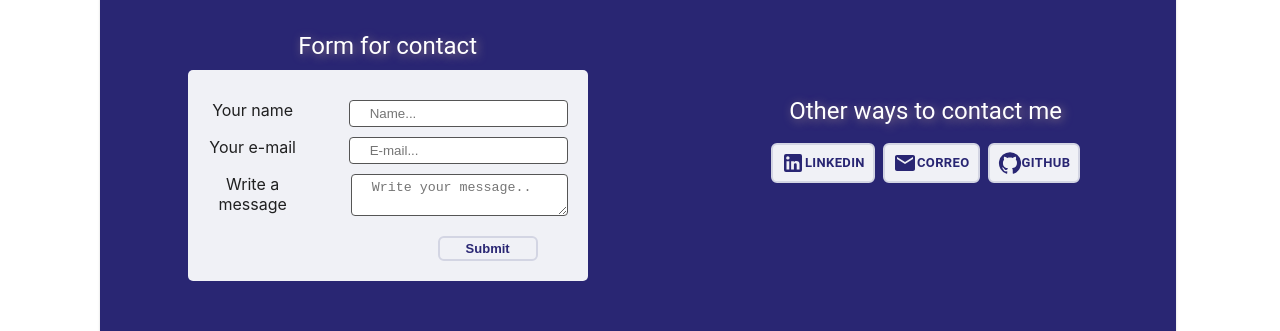
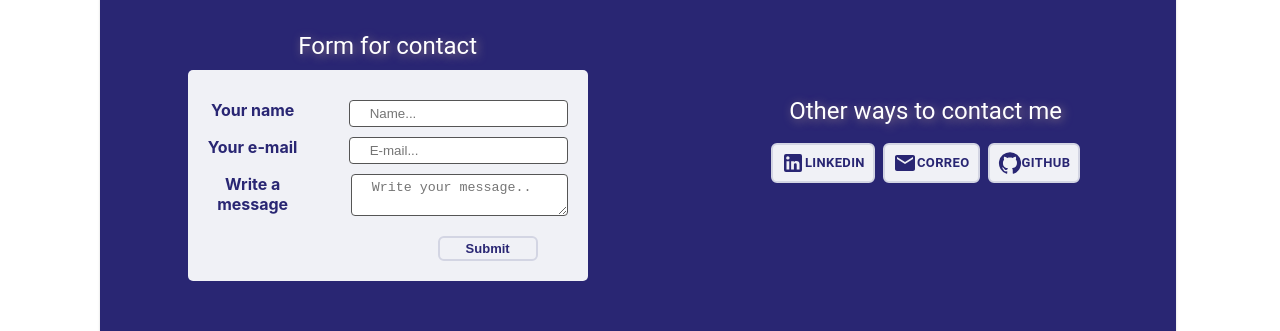
Before and after one commit to MarleenMs/Portfolio, a React (Create React App) app in the folder my-app/: page / in a window 1280 px wide. Shown: the part 3000-3331 px from the top of the page. Built offline with nearby package versions, Linux system fonts and the light colour scheme.

Commit message:
cambio de color al formulario

```diff
--- a/my-app/src/Components/Contact.js
+++ b/my-app/src/Components/Contact.js
@@ -137,12 +137,15 @@ const useStyles = makeStyles((theme) => ({
     backgroundColor: "#f0f1f6",
     padding: "20px",
     width: "400px",
+    color: "#292673",
+    fontWeight: "bold",
   },
   label: {
     width: "100%",
     paddingRight: "70px",
     marginRight: "100px",
     display: "inline-block",
+    color: "#292673",
 },
   col25: {
     float: "left",
```
